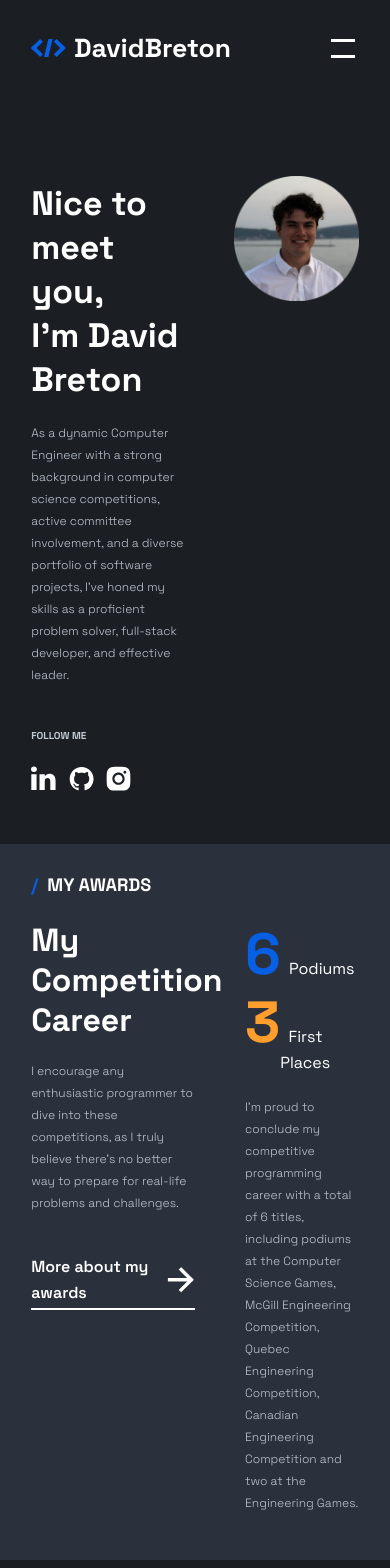
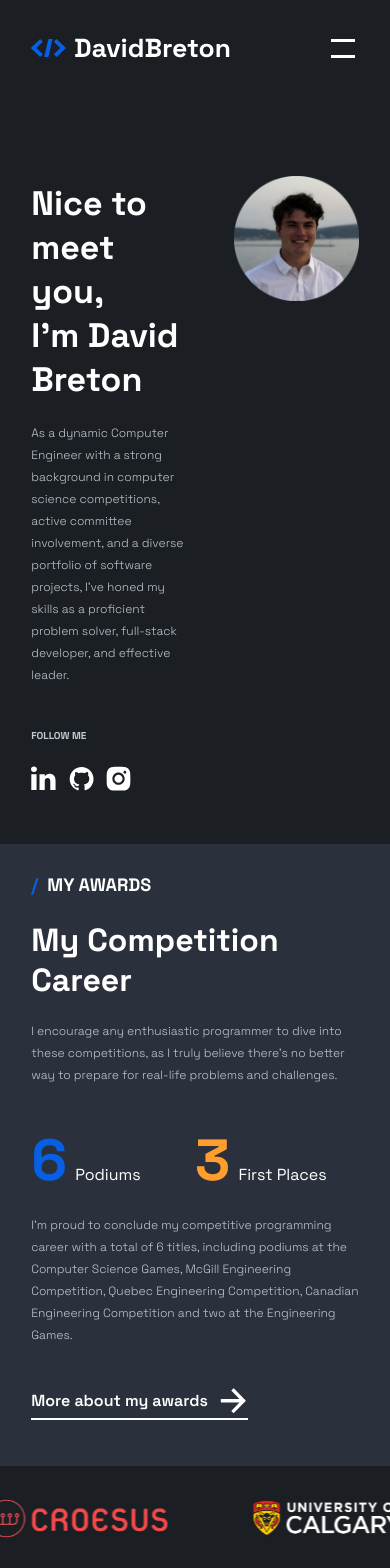
Before and after one commit to dbreton333/david.breton.web, a Next.js app: page / in a window 390 px wide. Shown: the top 1568 px of the page. Built offline with nearby package versions, Linux system fonts and the light colour scheme.

Commit message:
corrected some structure for mobile

```diff
--- a/src/app/components/home_sections/AwardsSection.module.css
+++ b/src/app/components/home_sections/AwardsSection.module.css
@@ -62,6 +62,11 @@
     margin-bottom: 20px;
 }
 
+
+.link_button_frame_hidden {
+    display: none;
+}
+
 .award_count {
     display: flex;
     flex-direction: row;
@@ -69,18 +74,6 @@
     justify-content: flex-start;
     width: 100%;
 }
-
-@media screen and (max-width: 800px) {
-    .award_count {
-        display: flex;
-        flex-direction: column;
-        align-items: flex-start;
-        justify-content: flex-start;
-        width: 100%;
-    }
-
-}
-
 
 .podiums {
     display: flex;
@@ -103,6 +96,13 @@
 }
 
 @media screen and (max-width: 800px) {
+    .award_count {
+        display: flex;
+        flex-direction: column;
+        align-items: flex-start;
+        justify-content: flex-start;
+        width: 100%;
+    }
     .podiums {
         display: flex;
         flex-direction: row;
@@ -118,3 +118,57 @@
     }
 
 }
+
+
+@media screen and (max-width: 768px) {
+    .award_count {
+        display: flex;
+        flex-direction: row;
+        align-items: flex-start;
+        justify-content: flex-start;
+        width: 100%;
+    }
+
+    .information {
+        display: flex;
+        flex-direction: column;
+        align-items: flex-start;
+        width: 100%;
+        height: 100%;
+    }
+
+
+    .left_content {
+        display: flex;
+        flex-direction: column;
+        align-items: flex-start;
+        justify-content: flex-start;
+        height: 100%;
+        width: 100%;
+        padding-top: 20px;
+    }
+
+    .right_content {
+        display: flex;
+        flex-direction: column;
+        align-items: center;
+        justify-content: flex-start;
+        padding-top: 20px;
+        width: 100%;
+        height: 100%;
+        margin-left: 0px;
+    }
+
+    .link_button_frame {
+      display: none;
+    }
+
+
+    .link_button_frame_hidden {
+        display: flex;
+        width: 100%;
+        margin-top: 20px;
+        margin-bottom: 20px;
+    }
+
+}
--- a/src/app/components/home_sections/AwardsSection.tsx
+++ b/src/app/components/home_sections/AwardsSection.tsx
@@ -97,6 +97,9 @@ const AwardsSection = () => {
                     Quebec Engineering Competition, Canadian Engineering Competition and two at the
                     Engineering Games.
                     </p>
+                    <div className={styles.link_button_frame_hidden}>
+                        <LinkButton href="/awards" text="More about my awards " textSize="h5" arrowSize={30}/>
+                    </div>
                 </div>
             </div>
         </div>
--- a/src/app/components/home_sections/EducationSection.module.css
+++ b/src/app/components/home_sections/EducationSection.module.css
@@ -21,19 +21,6 @@
     background-color: #5D6C83;
 }
 
-.horizontal_devider {
-    width: 1px;
-    height: 60vh;
-    background-color: #5D6C83;
-}
-
-.vertical_devider {
-    height: 1px;
-    width: 100%;
-    background-color: #5D6C83;
-
-}
-
 .education_content {
     display: grid;
     grid-template-columns: auto auto;
@@ -52,31 +39,10 @@
 @media screen and (max-width: 600px) {
 
     .education_content {
-        display: flex;
-        flex-direction: column;
+        display: grid;
+        grid-template-columns: auto;
         align-items: center;
         width: 100%;
         padding-top: 5vh;
     }
-
-    .horizontal_devider {
-        display: none;
-    }
-
-    .education_content {
-        display: grid;
-        grid-template-columns: auto;
-        flex-direction: row;
-        align-items: center;
-        width: 100%;
-        padding-top: 5vh;
-    }
-
-    .hidden_vertical_devider {
-        display: flex;
-        height: 1px;
-        width: 100%;
-        background-color: #5D6C83;
-    }
-
 }
--- a/src/app/components/molecules/Experience.module.css
+++ b/src/app/components/molecules/Experience.module.css
@@ -8,21 +8,6 @@
     padding-right: 20px;
     padding-top: 80px;
     padding-bottom: 80px;
-}
-
-@media screen and (max-width: 700px) {
-    .experience_section {
-        display: flex;
-        flex-direction: row;
-        align-items: center;
-        justify-content: center;
-        width: 100%;
-        padding-left: 20px;
-        padding-right: 20px;
-        padding-top: 40px;
-        padding-bottom: 40px;
-    }
-
 }
 
 .experience_section {
@@ -42,7 +27,7 @@
     flex-direction: column;
     align-items: flex-start;
     justify-content: space-between;
-    width: 90%;
+    width: 100%;
 }
 
 .logo_frame {
@@ -100,3 +85,36 @@
     padding-top: 10px;
     padding-bottom: 10px;
 }
+
+@media screen and (max-width: 768px) {
+    .experience_section {
+        display: flex;
+        flex-direction: column;
+        align-items: center;
+        justify-content: center;
+        width: 100%;
+        padding-left: 20px;
+        padding-right: 20px;
+        padding-top: 40px;
+        padding-bottom: 40px;
+    }
+
+    .logo_frame {
+        display: flex;
+        flex-direction: row;
+        align-items: center;
+        justify-content: flex-start;
+        width: 50%;
+        aspect-ratio: 1;
+        padding-top: 2%;
+        padding-bottom: 2%;
+        padding-right: 2%;
+
+
+    }
+
+    .paragraph {
+        color: #C3CAD5;
+        width: 100%;
+    }
+}
--- a/src/app/components/molecules/SchoolSection.module.css
+++ b/src/app/components/molecules/SchoolSection.module.css
@@ -16,6 +16,13 @@
     justify-content: flex-start;
     padding: 40px;
     border-width: 1px;
+}
+
+@media screen and (max-width: 768px) {
+    .school_section {
+        padding: 10px;
+    }
+
 }
 
 .topic {
--- a/src/app/data/experienceData.json
+++ b/src/app/data/experienceData.json
@@ -1,16 +1,16 @@
 {
     "experiences": [
         {
-            "CompanyName": "Smartess",
+            "CompanyName": "SMARTESS",
             "CompanyLogo": "/images/smartess.png",
             "ref": "https://www.linkedin.com/company/smartessca/posts/?feedView=all",
-            "StartingDate": "JULY 2022",
+            "StartingDate": "JUL 2022",
             "EndingDate": "DEC 2024",
             "topic": "Freelance Software Developer and Co-Founder",
             "description": "During my tenure at Smartess, I was responsible for developping a software that focuses on creating a smart home ecosystem for a client who is a major player in the real estate industry in montreal. My team and I developped a mobile app available both on iOS and Android that allows users to control various aspects of their house or building, such as lighting, temperature, locks and security systems. Our focus was on creating a technology that is easy to install and use, without requiring a lot of technical expertise, with an emphasis on plug-and-play features and pre-automation to make it as simple as possible for the user.  The solutions has a growing community that will reach above 70 chalets by the end of 2028."
         },
         {
-            "CompanyName": "Inovestor",
+            "CompanyName": "INOVESTOR",
             "CompanyLogo": "/images/inovestor.png",
             "ref": "https://www.inovestor.com/en-ca/",
             "StartingDate": "MAY 2022",
@@ -18,7 +18,7 @@
             "topic": "Software Developer Intern",
             "description": "During my tenure at Inovestor, I contributed to the development of several key Core APIs, Initializers, and various data Importers using the .NET Framework. Working with Agile methodologies, I actively participated in bi-weekly sprint reviews, where I presented my progress to the team, provided detailed reports, and engaged in code reviews. Additionally, I spearheaded a project to restructure and update Inovestor's data, which involved transposing historical data from as far back as 2008 to align with a modernized stock nomenclature. This project ensured that Inovestor's data infrastructure was up-to-date, enhancing data accessibility and accuracy across the platform."
         }, {
-            "CompanyName": "BodyCad",
+            "CompanyName": "BODYCAD",
             "CompanyLogo": "/images/bodycad.png",
             "ref": "https://bodycad.com/en-ca/",
             "StartingDate": "MAY 2020",
```
